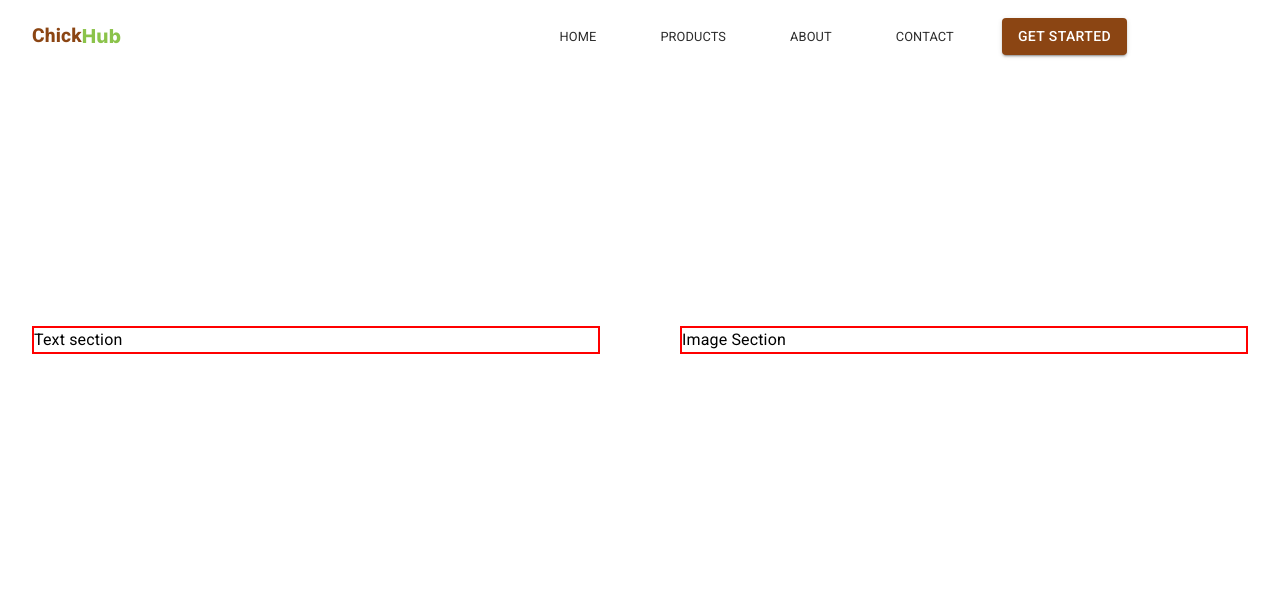
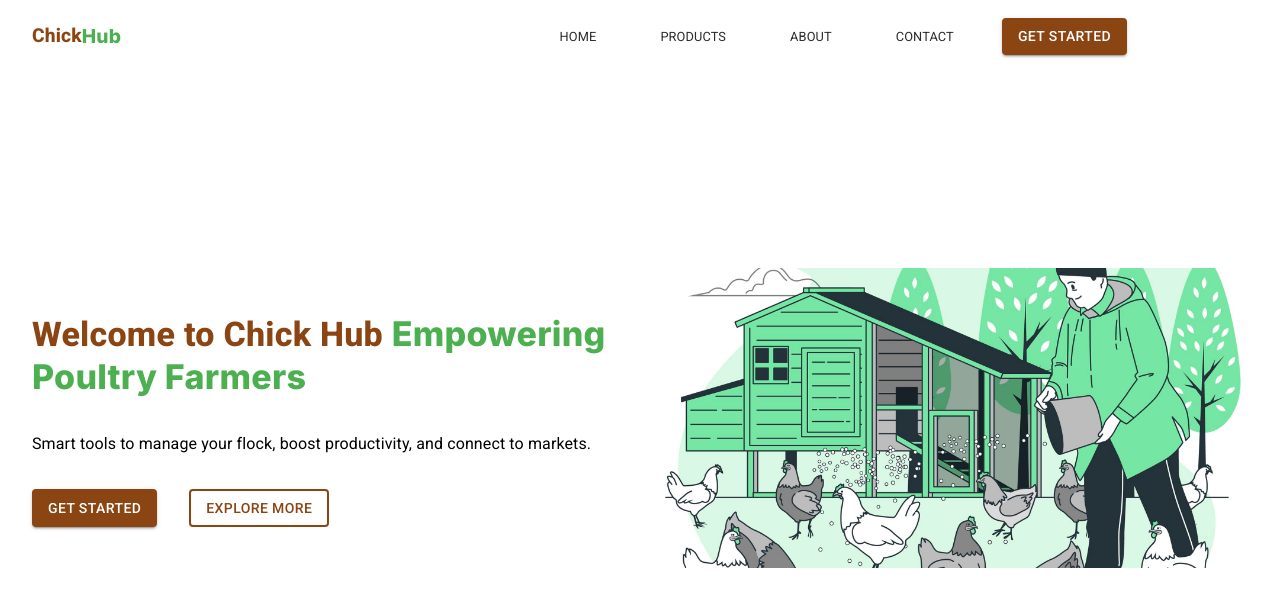
Before and after one commit to Naominm/ChickHub, a React (Vite) app: page / in a window 1280 px wide. Shown: the top 606 px of the page. Built offline with nearby package versions, Linux system fonts and the light colour scheme.

Commit message:
Build the hero section

```diff
--- a/src/components/Navbar.tsx
+++ b/src/components/Navbar.tsx
@@ -7,7 +7,7 @@ function NavBar() {
       component="div"
       sx={{ width: "100%", display: "flex", justifyContent: "space-between" }}
     >
-      <AppBar sx={{ backgroundColor: "#fff", padding: 2 }} elevation={0.5}>
+      <AppBar sx={{ backgroundColor: "#fff", padding: 2 }} elevation={0}>
         <Box
           component="div"
           display="flex"
--- a/src/components/hero.tsx
+++ b/src/components/hero.tsx
@@ -1,4 +1,6 @@
-import { Typography, Box } from "@mui/material";
+import { Typography, Box, Button } from "@mui/material";
+import FarmImage from "../assets/farm.jpg";
+
 function HeroSection() {
   return (
     <Box
@@ -8,8 +10,9 @@ function HeroSection() {
         alignItems: "center",
         justifyContent: "space-between",
         width: "100%",
+        marginTop: "5rem",
         minHeight: "80vh",
-        gap: "5rem",
+        gap: "2rem",
         padding: "2rem",
         fontFamily: "var(--primaryFont",
       }}
@@ -22,15 +25,58 @@ function HeroSection() {
 
 function TextSection() {
   return (
-    <Box component="div" width="50%" sx={{ border: "2px solid red" }}>
-      <Typography>Text section</Typography>
+    <Box
+      component="div"
+      width="50%"
+      sx={{
+        display: "flex",
+        flexDirection: "column",
+        justifyContent: "center",
+        gap: "2rem",
+      }}
+    >
+      <Typography
+        variant="h4"
+        fontWeight={800}
+        sx={{ color: "var(--primary)" }}
+      >
+        Welcome to Chick Hub{" "}
+        <span style={{ color: "var(--secondary)" }}>
+          Empowering Poultry Farmers
+        </span>
+      </Typography>
+      <Typography variant="h6" fontWeight={400} fontSize="1rem">
+        Smart tools to manage your flock, boost productivity, and connect to
+        markets.
+      </Typography>
+      <Box sx={{ display: "flex", gap: "2rem" }}>
+        <Button variant="contained" sx={{ backgroundColor: "var(--primary)" }}>
+          Get started
+        </Button>
+        <Button
+          variant="outlined"
+          sx={{ color: "var(--primary)", border: "2px solid var(--primary)" }}
+        >
+          Explore more
+        </Button>
+      </Box>
     </Box>
   );
 }
 function ImageSection() {
   return (
-    <Box component="div" width="50%" sx={{ border: "2px solid red" }}>
-      <Typography>Image Section</Typography>
+    <Box component="div" width="50%">
+      <Box
+        component="img"
+        src={FarmImage}
+        sx={{
+          width: { xs: "100%", md: "100%" },
+          border: "none",
+          height: { xs: "auto", md: "300px" },
+          objectFit: "cover",
+          objectPosition: "center-right",
+        }}
+      ></Box>
     </Box>
   );
 }
--- a/src/index.css
+++ b/src/index.css
@@ -1,7 +1,8 @@
 :root {
   --primary: #8b4513;
+  --hover: #5e2f0d;
   --accent: #a1887f;
-  --secondary: #8bc34a;
+  --secondary: #4caf50;
   --danger: #d9472b;
   --text-dark: #2c2c2c;
   --primary-font: "Inter", sans-serif;
```
Also changed, not shown: src/assets/farm.jpg (added).
